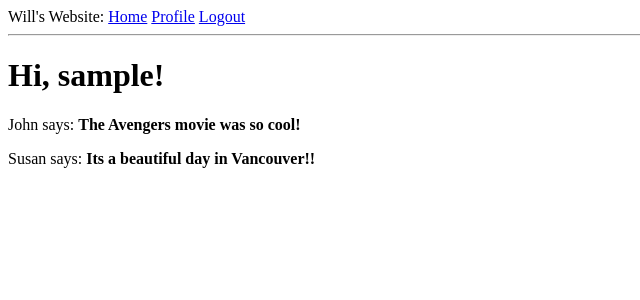
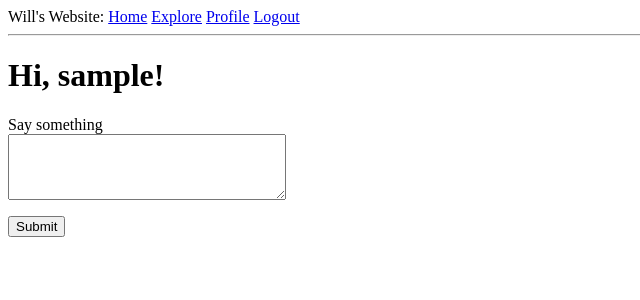
Before and after one commit to willBear/Wills_Flask_Website, a Flask app: page / in a window 1280 px wide. Shown: the top 300 px of the page, without its empty margins (0-640 px from the left). Run offline with Flask 2, Linux system fonts and the light colour scheme; the visitor is signed in with stand-in values (Sample User, id 1); data comes from the database, SQL or seed files in the repository; both versions use the stored data as it was after the commit; data that the repository does not hold is empty; some libraries are stand-ins or nearby versions.

Commit message:
Added real posts instead of harcoding.

```diff
--- a/app/forms.py
+++ b/app/forms.py
@@ -42,6 +42,7 @@ class RegistrationForm(FlaskForm):
         if user is not None:
             raise ValidationError('Please use a different email address')
 
+
 # We are using a new field type and a new validator in this form. For the 'about'
 # field we use a TextAreaField, which is a multi-line box in which the user can
 # enter text. To validate the field we would use Length. Which will make sure that
@@ -67,5 +68,12 @@ class EditProfileForm(FlaskForm):
             if user is not None:
                 raise ValidationError('Please use a different username.')
 
+
 class EmptyForm(FlaskForm):
     submit = SubmitField('Submit')
+
+# This adds a post form with a text edit field and a submit button
+class PostForm(FlaskForm):
+    post = TextAreaField('Say something', validators=[
+        DataRequired(), Length(min=1, max=140)])
+    submit = SubmitField('Submit')
--- a/app/routes.py
+++ b/app/routes.py
@@ -18,8 +18,8 @@
 from flask import render_template, flash, redirect, url_for, request
 from flask_login import current_user, login_user, logout_user, login_required
 from app import app, db
-from app.forms import LoginForm, RegistrationForm, EditProfileForm, EmptyForm
-from app.models import User
+from app.forms import LoginForm, RegistrationForm, EditProfileForm, EmptyForm, PostForm
+from app.models import User, Post
 from werkzeug.urls import url_parse
 from datetime import datetime
 
@@ -37,17 +37,28 @@ from datetime import datetime
 @app.route('/index')
 @login_required
 def index():
-    posts = [
-        {
-            'author': {'username': 'John'},
-            'body': 'The Avengers movie was so cool!'
-        },
-        {
-            'author': {'username': 'Susan'},
-            'body': 'Its a beautiful day in Vancouver!!'
-        },
-    ]
-    return render_template('index.html', title='Home Page', posts=posts)
+    # Import post and postform classes
+    form = PostForm()
+    if form.validate_on_submit():
+        # The template receives the form object as an argument
+        post = Post(body=form.post.data, author=current_user)
+        # Inserts new Post record into the database
+        db.session.add(post)
+        db.session.commit()
+        flash('Your post is now live!')
+
+        # Its necessary to redirect POST requests generated by web form submission with
+        # a redirect. Helps mitigate the annoyance with how the refresh command is
+        # implemented in web browsers. If POST request with a form submission returns
+        # a regular response, then a refresh will re-submit the form.
+        # If a POST is answered with a redirect, the browser is now instructed to send a
+        # GET request to grab the page indicated in the redirect.
+        # This simple trick is called Post/Redirect/Get pattern.
+        return redirect(url_for('index'))
+    # Calling all() on this query triggers its execution with the return value being
+    # a list with all the results.
+    posts = current_user.followed_posts().all()
+    return render_template('index.html', title='Home Page', form=form, posts=posts)
 
 
 # The methods argument in the route decorator tells Flask that this view function
@@ -227,7 +238,7 @@ def unfollow(username):
             flash('User {} not found.'.format((username)))
             return redirect(url_for('index'))
         if user == current_user:
-            flash('You cannot unfollow yourself!'.format((username)))
+            flash('You cannot un-follow yourself!'.format((username)))
             return redirect(url_for('user', username=username))
         current_user.unfollow(user)
         db.session.commit()
@@ -235,3 +246,12 @@ def unfollow(username):
         return redirect(url_for('user', username=username))
     else:
         return redirect(url_for('index'))
+
+
+@app.route('/explore')
+@login_required
+def explore():
+    posts = Post.query.order_by(Post.timestamp.desc()).all()
+    # We don't include the form argument in the template call because we dont
+    # want to have forms activated when we press explore button
+    return render_template('index.html', title='Explore', posts=posts)
--- a/app/templates/base.html
+++ b/app/templates/base.html
@@ -10,6 +10,7 @@
         <div>
              Will's Website:
              <a href="{{url_for('index')}}">Home</a>
+             <a href="{{ url_for('explore') }}">Explore</a>
              {% if current_user.is_anonymous %}
              <a href="{{url_for('login')}}">Login</a>
              {% else %}
--- a/app/templates/index.html
+++ b/app/templates/index.html
@@ -2,7 +2,19 @@
 
 {% block content %}
     <h1>Hi, {{ current_user.username }}!</h1>
+    {% if form %}
+    <form action="" method="post">
+        <p>
+            {{ form.post.label }} <br>
+            {{ form.post(cols=32, rows=4) }}<br>
+            {% for error in form.post.errors %}
+            <span style="color: red;">[{{ error }}]</span>
+            {% endfor %}
+        </p>
+        <p>{{ form.submit() }}</p>
+    </form>
+    {% endif %}
     {% for post in posts %}
-    <div><p>{{ post.author.username }} says: <b>{{ post.body }}</b></p></div>
+        {% include '_post.html' %}
     {% endfor %}
 {% endblock %}
```
Also changed, not shown: app/templates/_post.html (+6 -1 lines), app.db.
